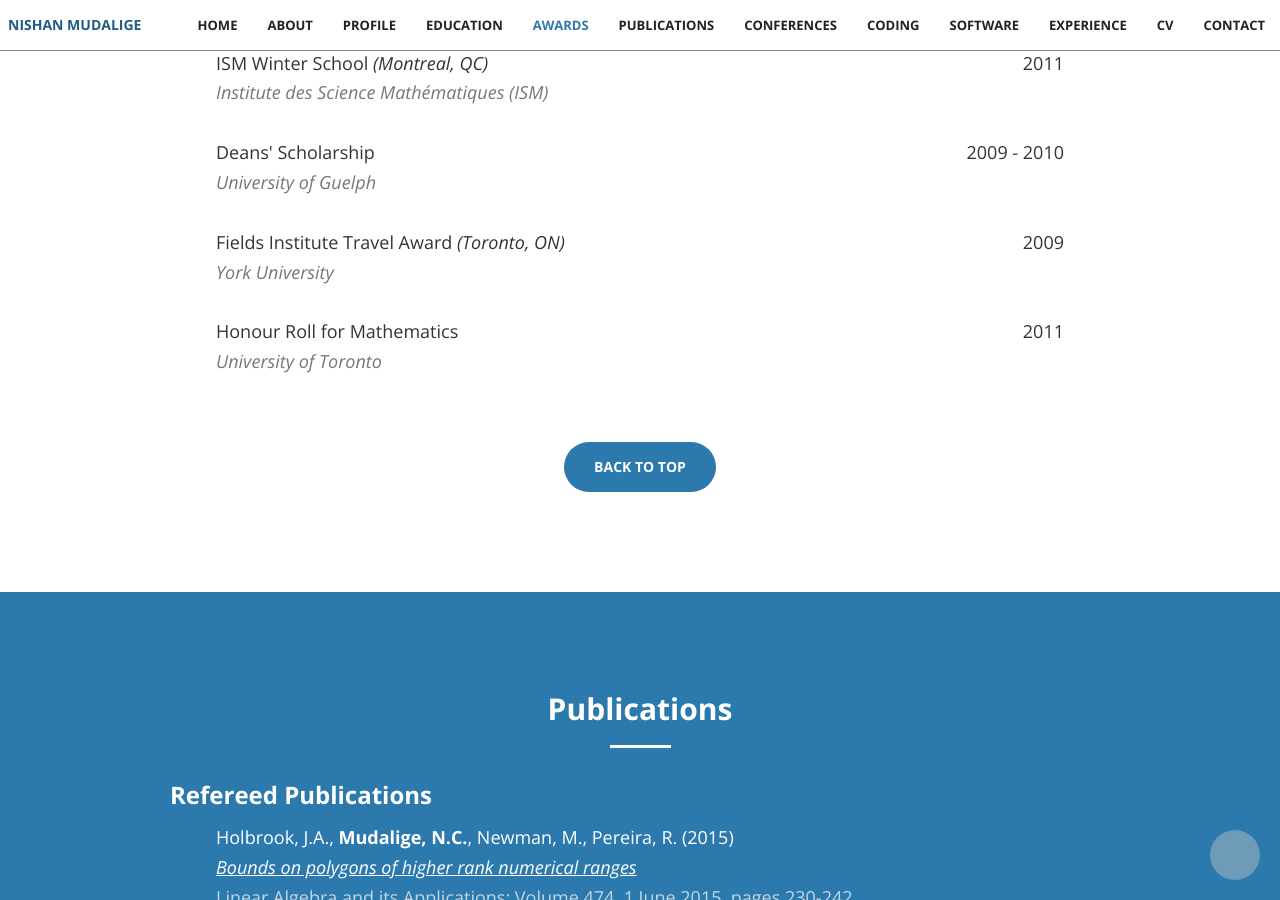
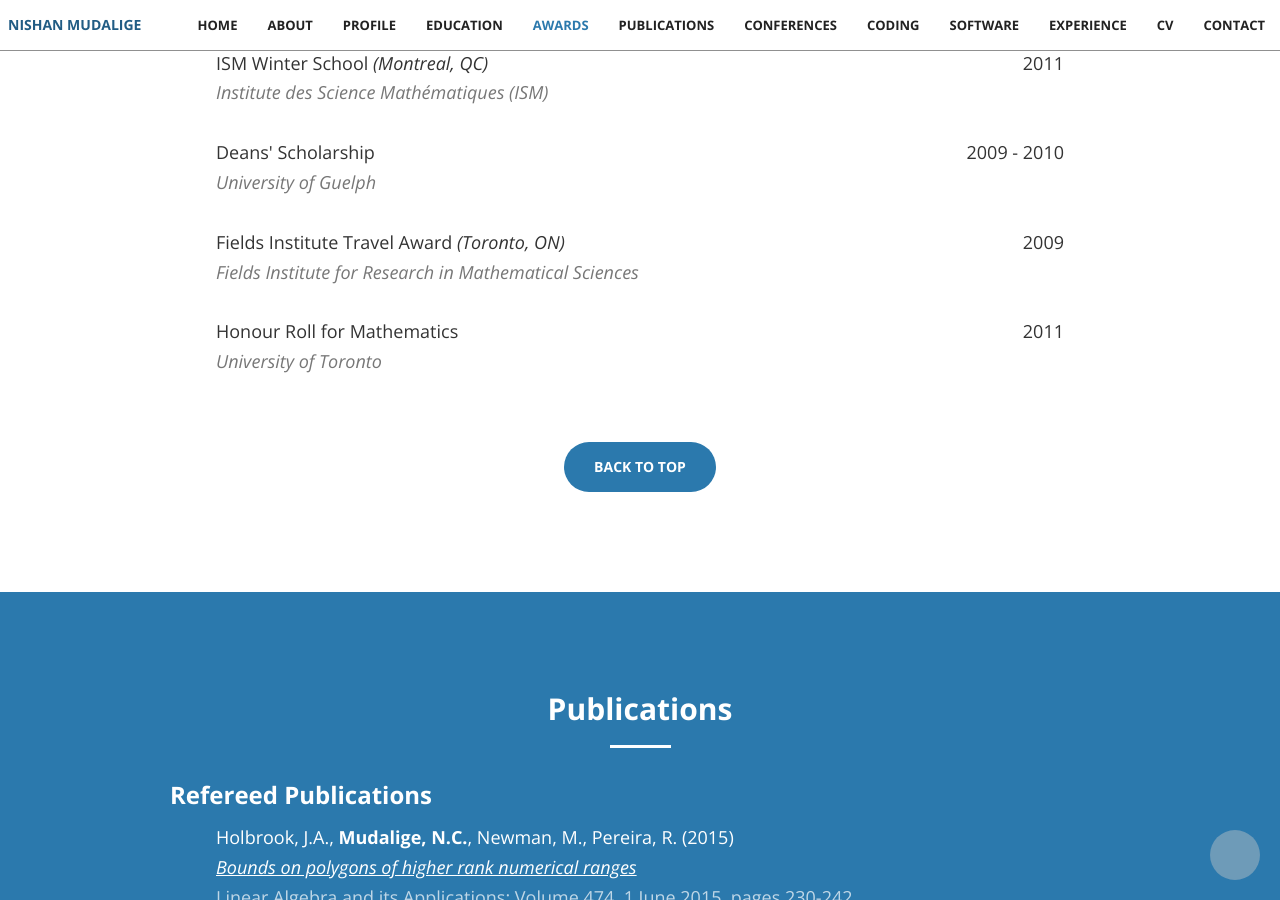
Before and after one commit to nishanmudalige/nishanmudalige.github.io, a Jekyll site: the page built from index.html, in a window 1280 px wide and 900 px high, scrolled down 4103 px. Built offline with Jekyll 4.4.1, drawn with Linux system fonts in a browser that asks for light colours; nearby versions of some CDN libraries; some web fonts are replaced.

Commit message:
Update awards.html

```diff
--- a/_includes/awards.html
+++ b/_includes/awards.html
@@ -175,7 +175,7 @@
       <h4>Fields Institute Travel Award <i>(Toronto, ON)</i>
         <span style="float:right;">2009</span>
       </h4>
-      <h4 class="text-muted"><i>York University</i></h4>
+      <h4 class="text-muted"><i>Fields Institute for Research in Mathematical Sciences</i></h4>
     </div>
   </div>
 
```
